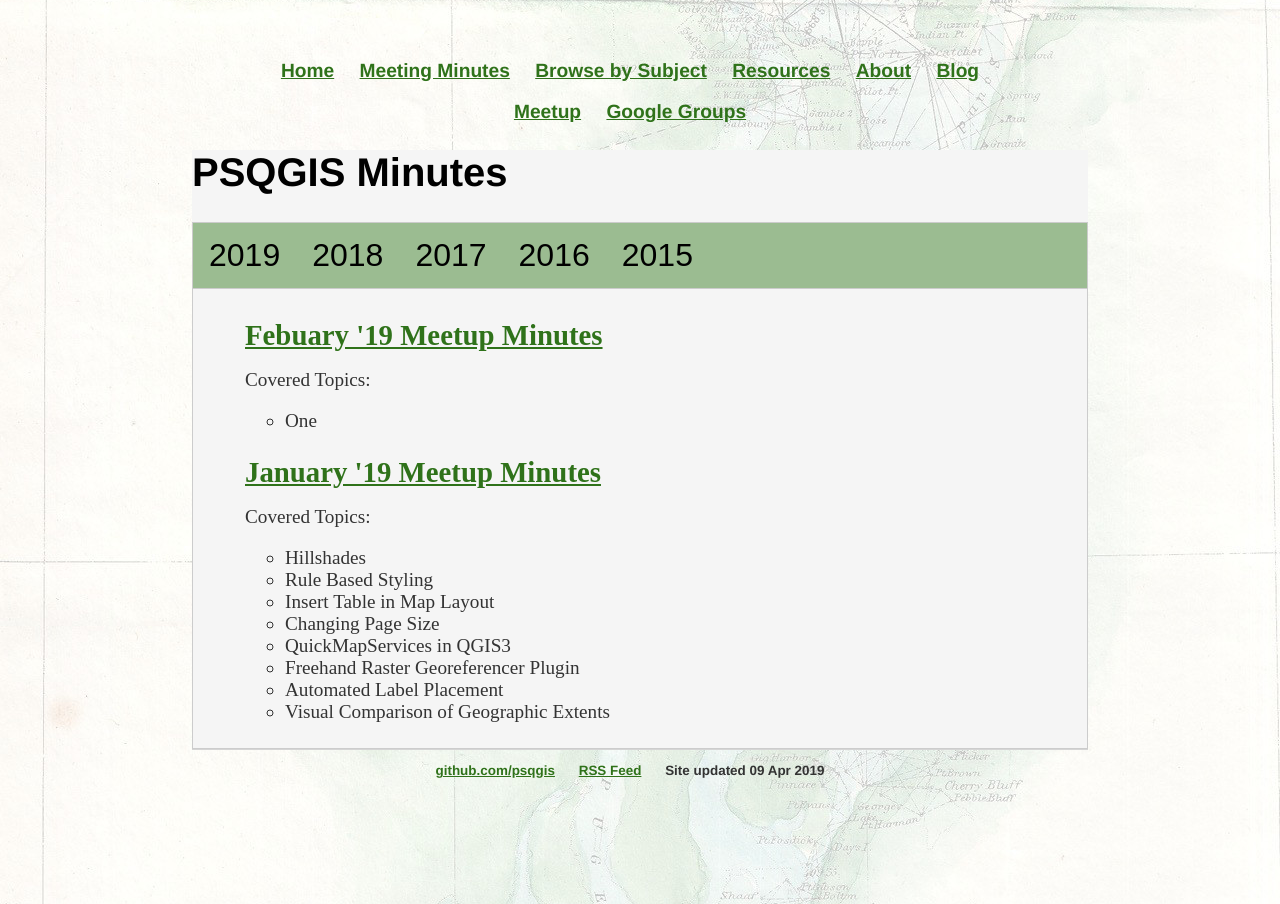
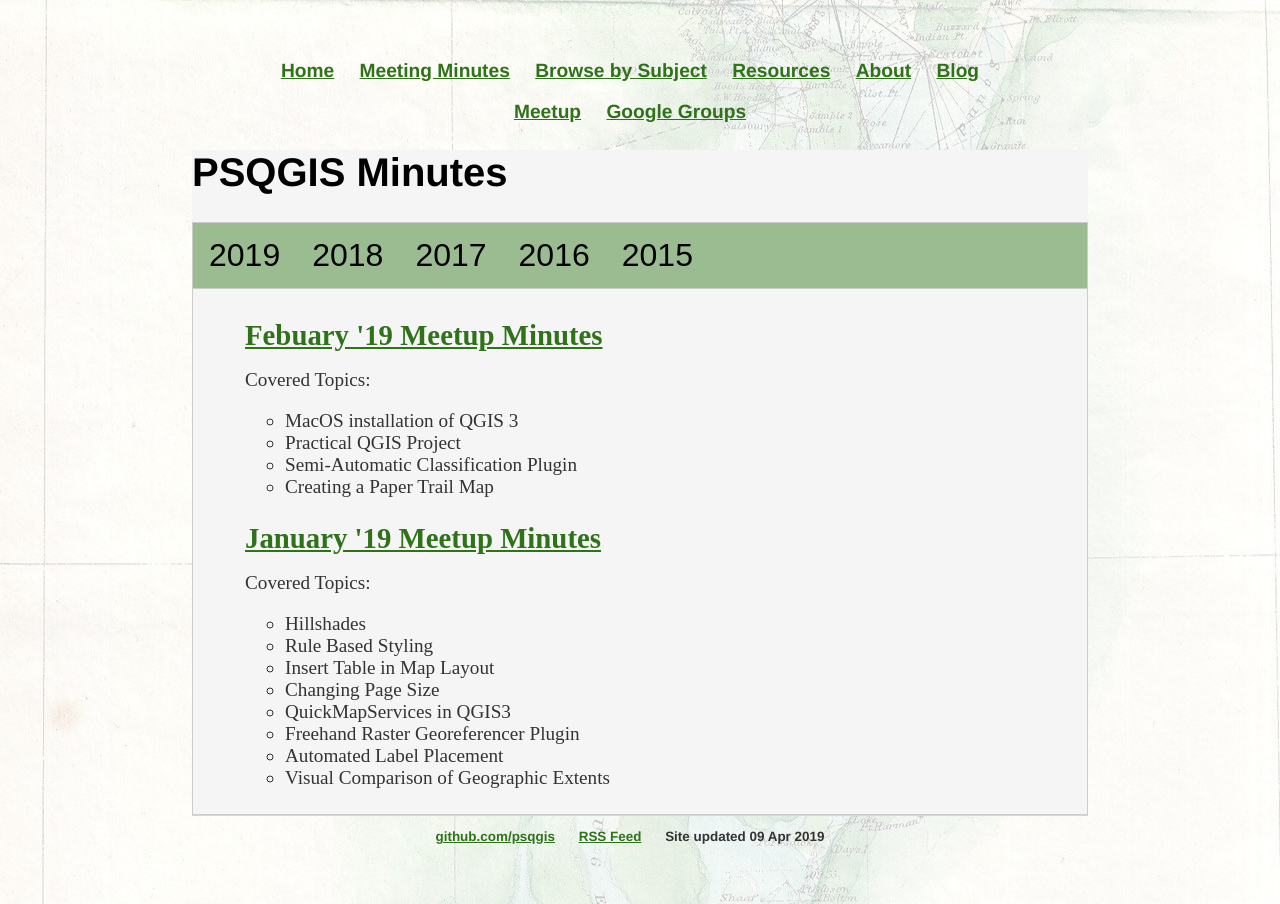
Before and after one commit to psqgis/psqgis.github.io, a Jekyll site: the page built from minutes.html, in a window 1280 px wide. Built offline with Jekyll 4.4.1, drawn with Linux system fonts in a browser that asks for light colours.

Commit message:
Small changes to February Notes

```diff
--- a/_minutes/201902-February.md
+++ b/_minutes/201902-February.md
@@ -1,54 +1,57 @@
 ---
 layout: post
 title: "Febuary '19 Meetup Minutes"
-date: 2019-04-09
-tags: one two
+date: 2019-04-08
+tags: qgis-3 scp open-data paper-map
 ---
 
 Covered Topics:
-* One
+* MacOS installation of QGIS 3
+* Practical QGIS Project
+* Semi-Automatic Classification Plugin
+* Creating a Paper Trail Map
 
 The February meeting was held at [Interim CDA](http://interimicda.org/whatwedo/). Thanks again for their generous use of their conference room.
 
-	• Installation of latest version of QGIS 3.x in Mac/Win/Linux for any members.
-		○ Peter successfully installed QGIS 3.4 on Mac
-		○ Had to install the specific version of Python 3.6
-		○ Had to set up some variables according to the instructions
+* Installation of latest version of QGIS 3.x in Mac/Win/Linux for any members.
+  * Peter successfully installed QGIS 3.4 on Mac
+  * Had to install the specific version of Python 3.6
+  * Had to set up some variables according to the instructions
 
-	• We will start series of practical exercises in QGIS to support our host InterIM's business need.
-		○ This month we'll import building footprints for International District.
-			§ Look at city of Seattle vs the OSM building data
-			§ OSMDownloader plugin failed to run successfully for Peter and Paul in MacOS
-			§ City of Seattle data from data.seattle.gov
-				□ Go to Land Base
-					® Search for building: find 2015 Building Outlines
-						◊ Download shapefile
-			§ King County open data site: download parcel address
-		○ Peter had to start a new project in QGIS 3 instead of his old QGIS 2 project in order to get the on the fly project to work
+* We will start series of practical exercises in QGIS to support our host InterIM's business need.
+  * This month we'll import building footprints for International District.
+    * Look at city of Seattle vs the OSM building data
+    * OSMDownloader plugin failed to run successfully for Peter and Paul in MacOS
+    * City of Seattle data from data.seattle.gov
+      * Go to Land Base
+        * Search for building: find 2015 Building Outlines
+          * Download shapefile
+    * King County open data site: download parcel address
+  * Peter had to start a new project in QGIS 3 instead of his old QGIS 2 project in order to get the on the fly project to work
 
-	• Michael Patrick
-		○ King County collected LIDAR in 2016
-		○ Getting them from a State web site
-		○ Difference between the DTM and the DSM
-		○ Also can get density of laser points which is informative as to how much you can get out of the layer.
-		○ Also can get the point cloud
-		○ Looked at product called CloudCompare
-			§ Use to extract "garbage"
-			§ Uses the intensity of the response to distiguish between what he wants
-		○ Looked at a product called Mesh Lab
-			§ Use on the content coming out of Mesh Lab
+* Michael Patrick
+  * King County collected LIDAR in 2016
+  * Getting them from a State web site
+  * Difference between the DTM and the DSM
+  * Also can get density of laser points which is informative as to how much you can get out of the layer.
+  * Also can get the point cloud
+  * Looked at product called CloudCompare
+    *Use to extract "garbage"
+    *Uses the intensity of the response to distiguish between what he wants
+  * Looked at a product called Mesh Lab
+    * Use on the content coming out of Mesh Lab
 
-	• Bob Catherman will share his experience in teaching QGIS at Vietnamese University and how he is developing GIS curriculum for the school using QGIS. He'll also present on workflow and results using QGIS SCP (Semi-automatic classification).
-		○ Medrix
-		○ Teaches in English with simultaneous Vietnamese translation
-		○ 7 computers and 23 students
-		○ First 2 volumes are available and in use now.
-		○ Finished rough draft of Volume 4 of his Environmental Science curriculum
-			§ UW Geographic students critique his curriculum before he takes it to the Vietnamese students.
-			§ Using SCP (Semi-automatic Classification Plugin)
-				□ The plugin does it's own atmospheric correction on level 1 data. Which is not as good as the level 2 data from the Feds but that has to be ordered and comes in days not minutes
+* Bob Catherman will share his experience in teaching QGIS at Vietnamese University and how he is developing GIS curriculum for the school using QGIS. He'll also present on workflow and results using QGIS SCP (Semi-automatic classification).
+  * Medrix
+  * Teaches in English with simultaneous Vietnamese translation
+  * 7 computers and 23 students
+  * First 2 volumes are available and in use now.
+  * Finished rough draft of Volume 4 of his Environmental Science curriculum
+    * UW Geographic students critique his curriculum before he takes it to the Vietnamese students.
+    * Using SCP (Semi-automatic Classification Plugin)
+      * The plugin does it's own atmospheric correction on level 1 data. Which is not as good as the level 2 data from the Feds but that has to be ordered and comes in days not minutes
 
-	• Allie M - Public Health Professional, working on Autonomous vehicles at Lyft.
-		○ Working on Miller bay, a small area near the Suquamish reservation
-		○ Working on a print Trail map
-		○ Wants to add hill shade or lidar imagery.
+* Allie M - Public Health Professional, working on Autonomous vehicles at Lyft.
+  * Working on Miller bay, a small area near the Suquamish reservation
+  * Working on a print Trail map
+  * Wants to add hill shade or lidar imagery.
```
